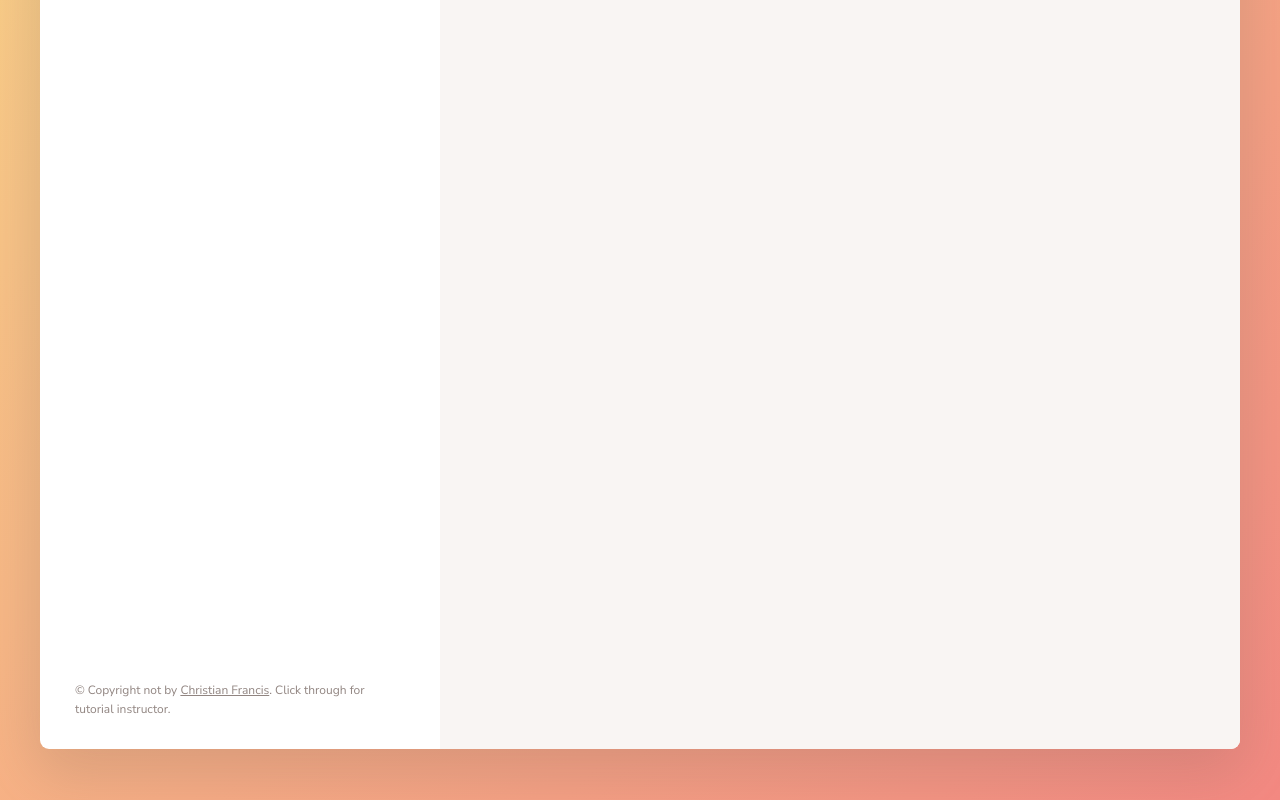
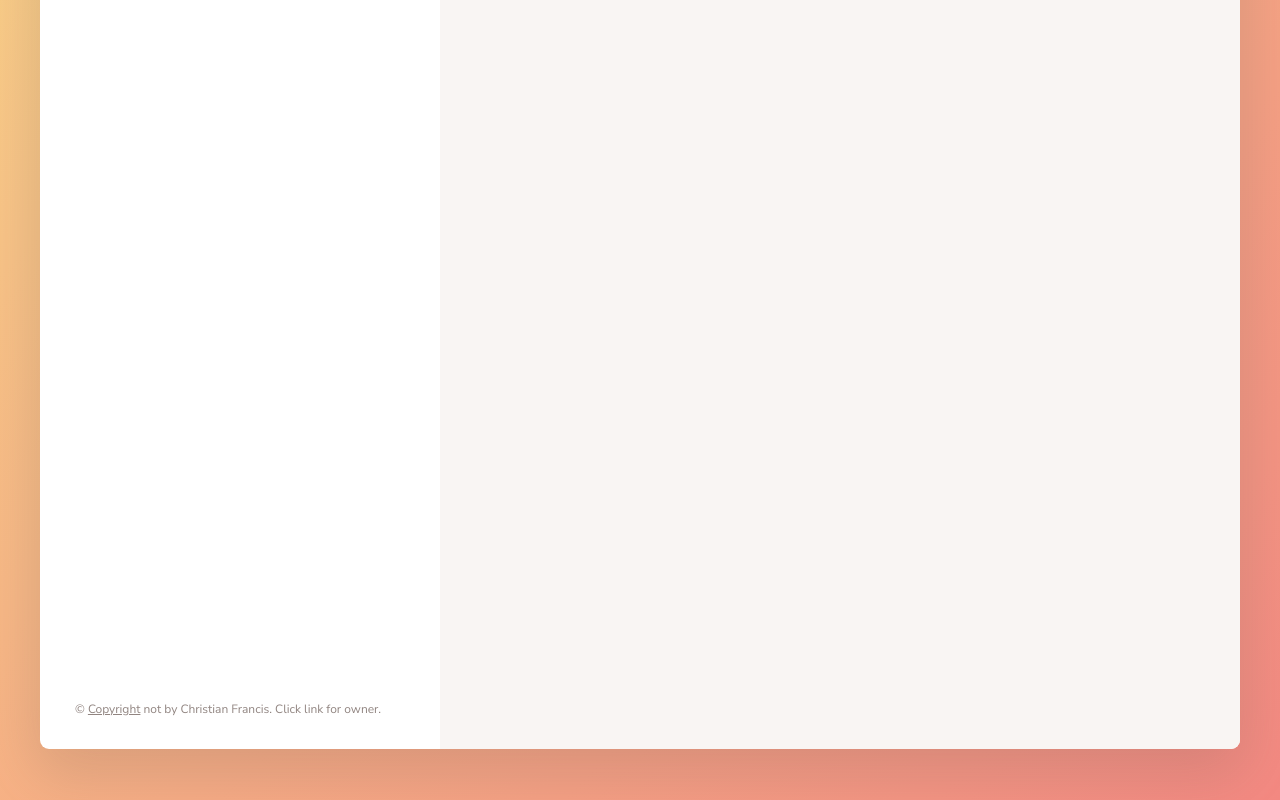
Before and after one commit to strongcurrentscf/forkify-recipe-app, a website built with Parcel: page index.html in a window 1280 px wide. Shown: the part 472-1272 px from the top of the page. Built offline with nearby package versions, Linux system fonts and the light colour scheme.

Commit message:
Design Credit Fixed

```diff
--- a/index.html
+++ b/index.html
@@ -122,13 +122,14 @@
         </div>
 
         <p class="copyright">
-          &copy; Copyright not by
+          &copy;
           <a
             class="twitter-link"
             target="_blank"
             href="https://twitter.com/jonasschmedtman"
-            >Christian Francis</a
-          >. Click through for tutorial instructor.
+            >Copyright</a
+          >
+          not by Christian Francis. Click link for owner.
         </p>
       </div>
 
```
